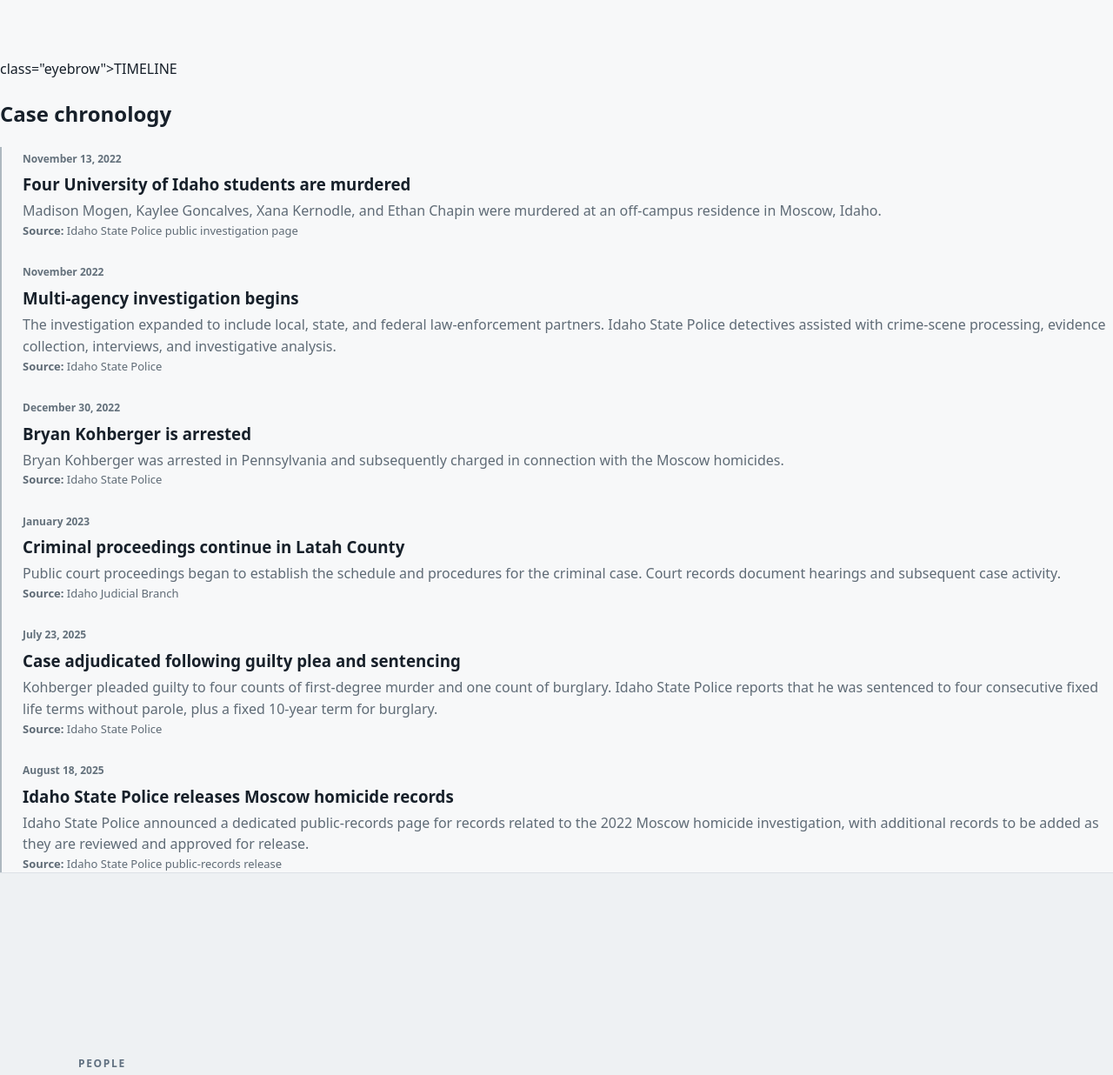
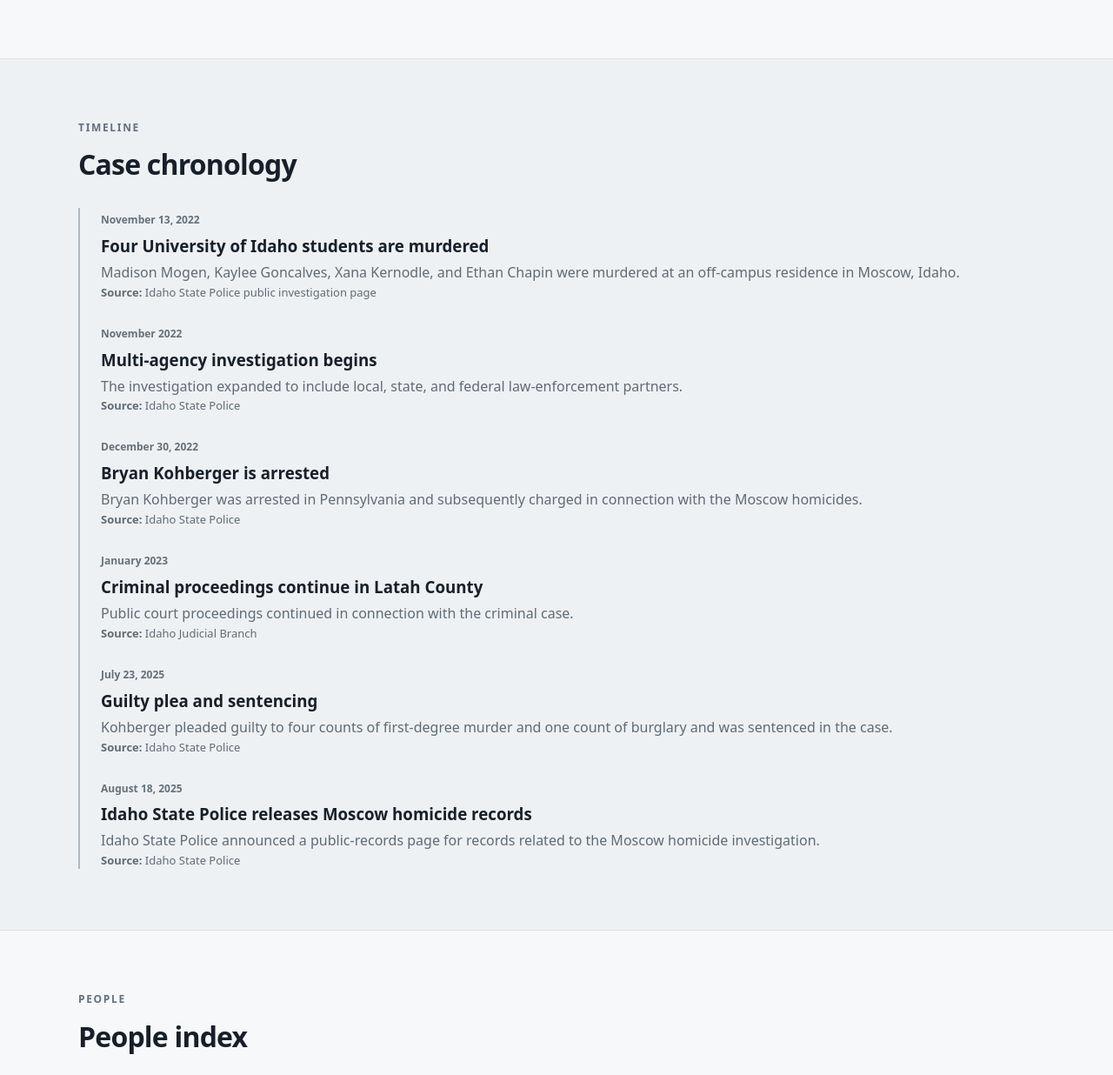
Before and after one commit to koshybean-tech/IDADO-4-CASE-ARCHIVE, a plain HTML site: page index.html in a window 1280 px wide. Shown: the part 2351-3587 px from the top of the page at 87% size. Drawn offline with Linux system fonts and the light colour scheme.

Commit message:
Update index.html

```diff
--- a/index.html
+++ b/index.html
@@ -38,7 +38,10 @@
   </div>
   <div id="archiveGrid" class="cards"></div>
 </section>
-class="eyebrow">TIMELINE</p><h2>Case chronology</h2>
+  <section class="band" id="timeline">
+  <div class="wrap section">
+    <p class="eyebrow">TIMELINE</p>
+    <h2>Case chronology</h2>
 
     <div class="timeline">
 
@@ -52,7 +55,7 @@
       <div>
         <time>November 2022</time>
         <h3>Multi-agency investigation begins</h3>
-      <p>The investigation expanded to include local, state, and federal law-enforcement partners. Idaho State Police detectives assisted with crime-scene processing, evidence collection, interviews, and investigative analysis.</p>
+        <p>The investigation expanded to include local, state, and federal law-enforcement partners.</p>
         <p class="small"><strong>Source:</strong> Idaho State Police</p>
       </div>
 
@@ -66,28 +69,27 @@
       <div>
         <time>January 2023</time>
         <h3>Criminal proceedings continue in Latah County</h3>
-      <p>Public court proceedings began to establish the schedule and procedures for the criminal case. Court records document hearings and subsequent case activity.</p>
+        <p>Public court proceedings continued in connection with the criminal case.</p>
         <p class="small"><strong>Source:</strong> Idaho Judicial Branch</p>
       </div>
 
       <div>
         <time>July 23, 2025</time>
-      <h3>Case adjudicated following guilty plea and sentencing</h3>
-      <p>Kohberger pleaded guilty to four counts of first-degree murder and one count of burglary. Idaho State Police reports that he was sentenced to four consecutive fixed life terms without parole, plus a fixed 10-year term for burglary.</p>
+        <h3>Guilty plea and sentencing</h3>
+        <p>Kohberger pleaded guilty to four counts of first-degree murder and one count of burglary and was sentenced in the case.</p>
         <p class="small"><strong>Source:</strong> Idaho State Police</p>
       </div>
 
       <div>
         <time>August 18, 2025</time>
         <h3>Idaho State Police releases Moscow homicide records</h3>
-      <p>Idaho State Police announced a dedicated public-records page for records related to the 2022 Moscow homicide investigation, with additional records to be added as they are reviewed and approved for release.</p>
-      <p class="small"><strong>Source:</strong> Idaho State Police public-records release</p>
+        <p>Idaho State Police announced a public-records page for records related to the Moscow homicide investigation.</p>
+        <p class="small"><strong>Source:</strong> Idaho State Police</p>
       </div>
 
     </div>
-</div></section>
-<section class="band" id="timeline"><div class="wrap section">
-  <p
+  </div>
+</section>
 <section class="wrap section" id="people">
   <p class="eyebrow">PEOPLE</p><h2>People index</h2>
   <div class="people-grid">
```
Lines whose indentation alone changed are shown as unchanged.
